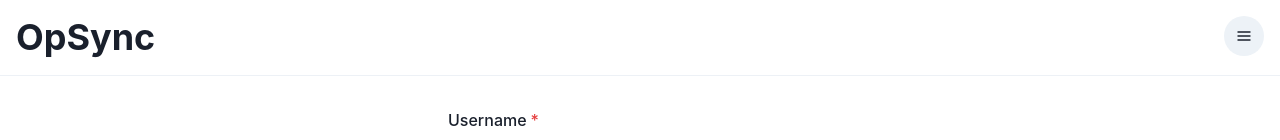
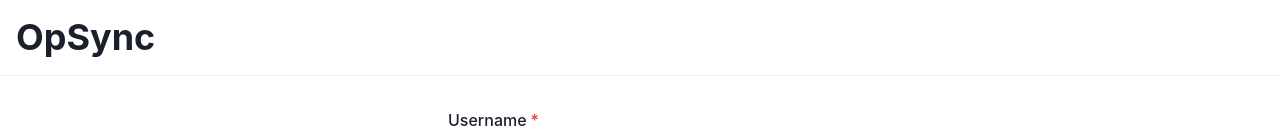
Before and after one commit to danielm96d/sdi-26-capstone-project, a React (Create React App) app in the folder client/: page /login in a window 1280 px wide. Shown: the top 140 px of the page. Built offline with nearby package versions, Linux system fonts and the light colour scheme.

Commit message:
hides menu when user is not logged in

```diff
--- a/client/src/components/NavBar/NavBar.js
+++ b/client/src/components/NavBar/NavBar.js
@@ -34,7 +34,7 @@
       <Flex padding="1rem" justifyContent="space-between">
         <Heading><Link to="/">OpSync</Link></Heading>
         <Flex>
-          <IconButton onClick={onOpen} ref={btnRef} isRound={true} icon={<HamburgerIcon />} />
+          {localStorage.getItem('id') ? <IconButton onClick={onOpen} ref={btnRef} isRound={true} icon={<HamburgerIcon />} /> : <></>}
         </Flex>
       </Flex>
       <Divider marginBottom="2em" />
```
